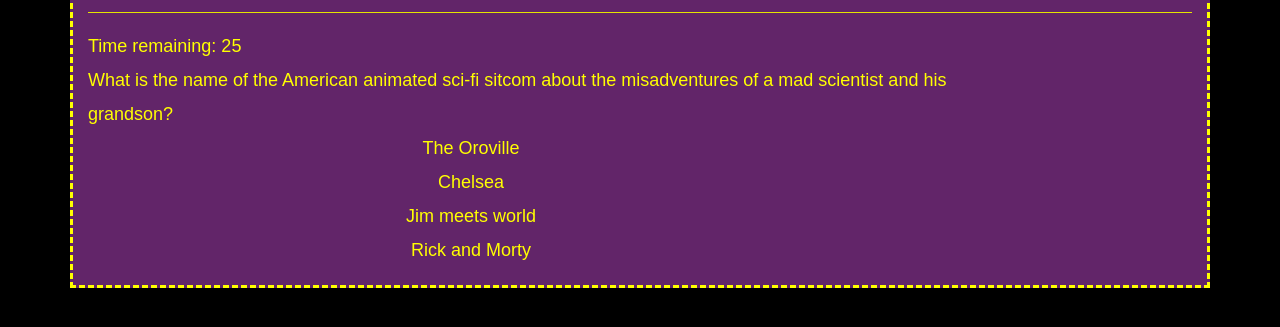
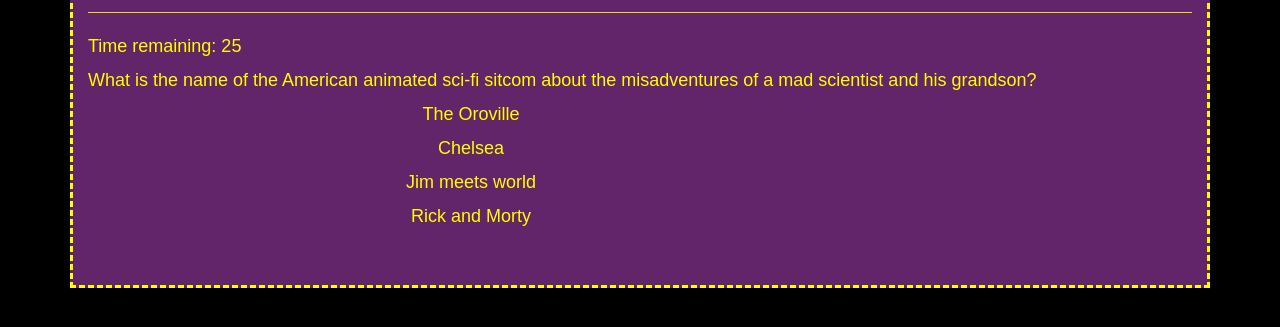
Before and after one commit to Mark-Mikelonis/TriviaGame, a plain HTML site: page index.html in a window 1280 px wide. Shown: the part 117-444 px from the top of the page. Drawn offline with nearby package versions, Linux system fonts and the light colour scheme.

Commit message:
readme.md

```diff
--- a/assets/javascript/app.js
+++ b/assets/javascript/app.js
@@ -32,7 +32,7 @@
     }
     $("#answers").empty();
     $("#question").empty();
-    $("#time").html("Time remaining: ");
+    $("#time").html("Time remaining: 30");
     currQuest = questions[currentindex];
     $("#question").html(currQuest.question);
     var newUL = $("<ul>");
@@ -42,7 +42,13 @@
         newLI.attr("data-index", i);
         $(newLI).data("id", i);
         newLI.text(currQuest.answers[i]);
-        $(newUL).prepend(newLI);
+        var randNum = Math.floor(Math.random() * 10);
+        if (randNum % 2 === 0){
+        	$(newUL).prepend(newLI);
+        } else {
+        	$(newUL).append(newLI);
+        }
+
     }
     $("#answers").append(newUL);
     startTimer();
--- a/index.html
+++ b/index.html
@@ -25,7 +25,7 @@
 			</div>
 		</div>
 		<div class="row">
-			<div class="col-10" id="question"></div>
+			<div class="col-12" id="question"></div>
 		</div>
 		<div class="row">
 			<div class="col-8" id="answers">
```
Also changed, not shown: 1 other file.
